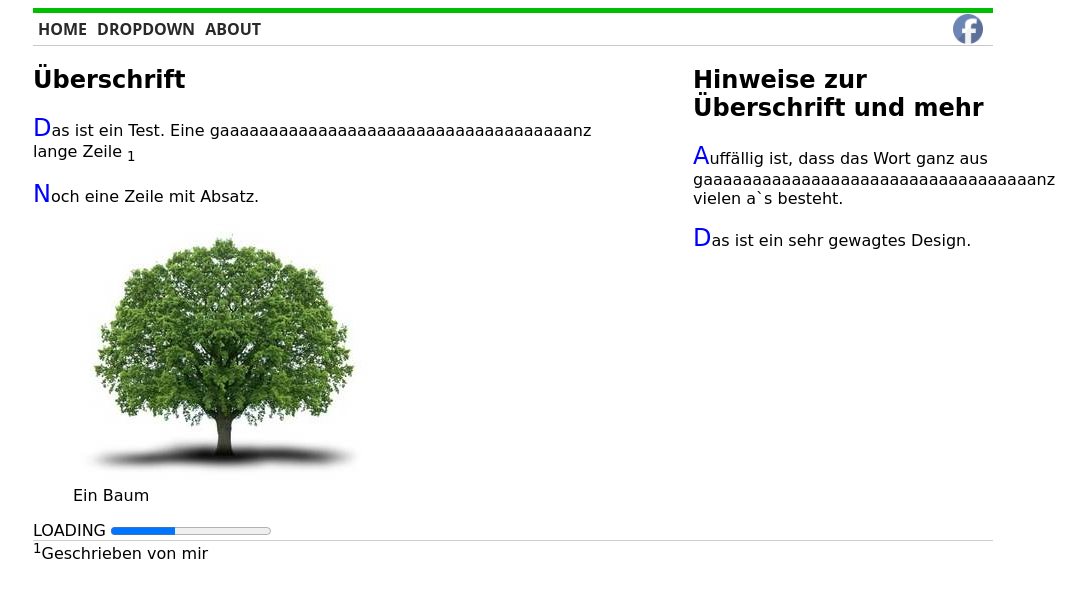
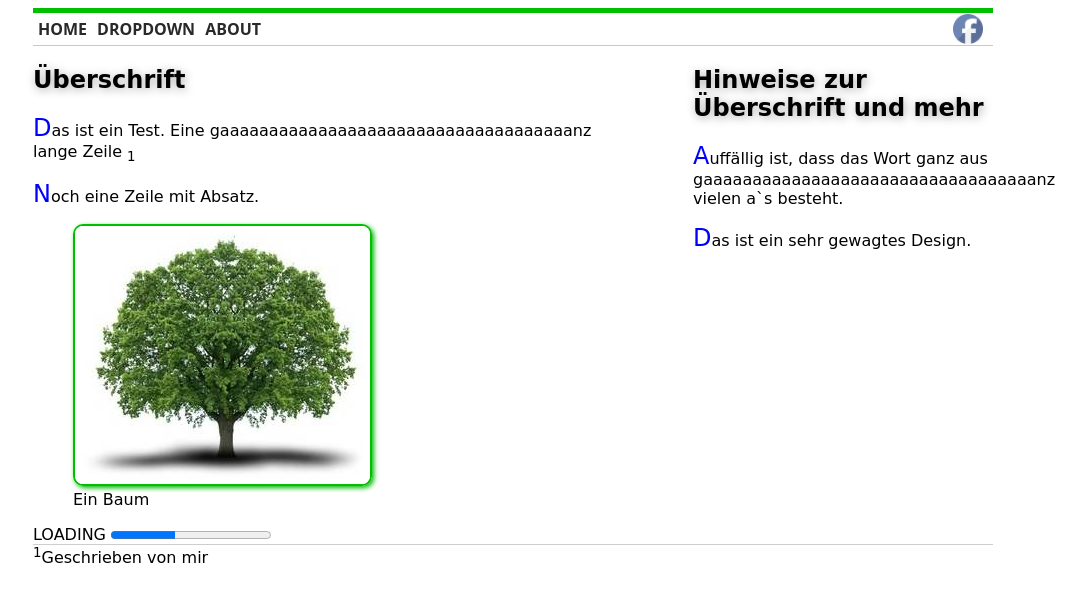
Before and after one commit to S-Benz/Project, a PHP site: page / in a window 1280 px wide. Shown: the top 602 px of the page, without its empty margins (127-1213 px from the left). Run offline with PHP 8.4, Linux system fonts and the light colour scheme.

Commit message:
css updated

```diff
--- a/css/index.css
+++ b/css/index.css
@@ -9,9 +9,18 @@ p::first-letter {
 }
 
 .container {
-
+    word-wrap: break-word;
 }
 
+* {
+    -webkit-box-sizing: border-box;
+    -moz-box-sizing: border-box;
+    box-sizing: border-box;
+}
+
+h1 {
+    text-shadow: 1px 2px 10px #aaaaaa;
+}
 
 
 .main-header {
@@ -126,5 +135,8 @@ main {
 }
 
 .resp-pic {
+    border: 2px solid #00bf00;
+    border-radius: 10px;
     max-width: 100%;
+    box-shadow: 2px 2px 5px #00ba00;
 }
```
